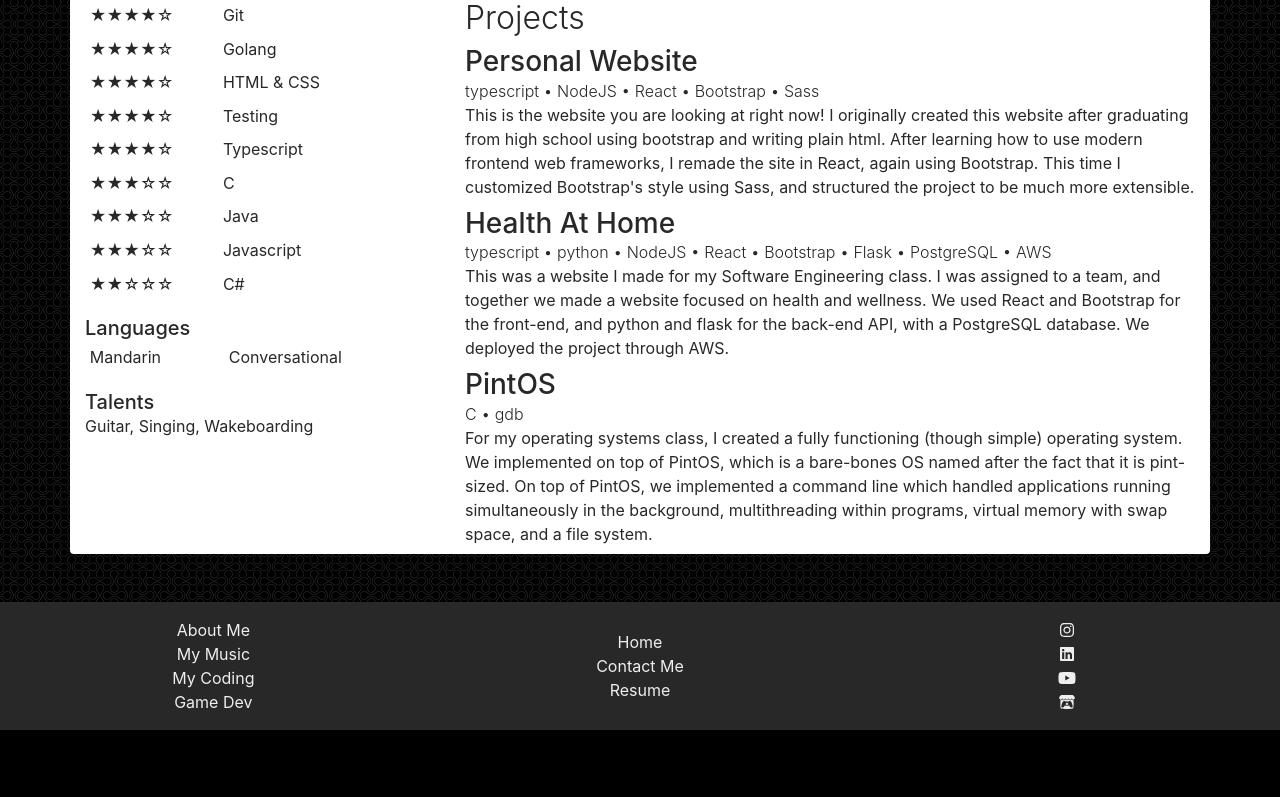
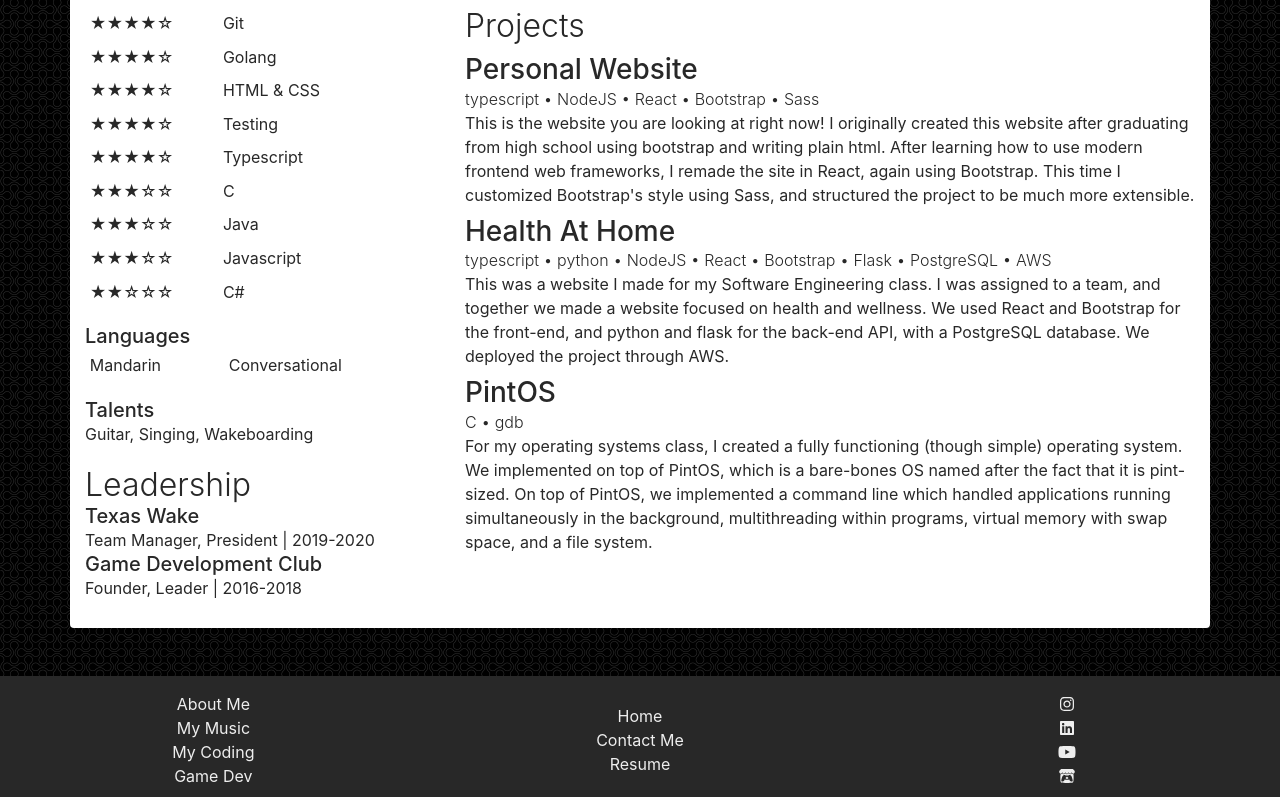
Before and after one commit to jonathanserbent/jonathanserbent.com, a React (Create React App) app: page /resume in a window 1280 px wide. Shown: the part 1230-2027 px from the top of the page. Before the commit the page ends 1960 px from the top, so only its background shows below. Built offline with nearby package versions, Linux system fonts and the light colour scheme.

Commit message:
Finished and Cleaned up Resume
Moved all json into one file, added a bucket for the resume components, added leadership. Added name and last updated.

```diff
--- /dev/null
+++ b/src/components/Resume/ResumeLeadership.tsx
@@ -0,0 +1,27 @@
+import React from "react";
+import { Col, Container, Row } from "react-bootstrap";
+
+
+type leadershipPosition = {
+    org: string,
+    position: string,
+    date: string
+}
+
+type leadershipProps = {
+    leadership: leadershipPosition[]
+}
+
+export const ResumeLeadership: React.FC<leadershipProps> = (props) => (
+    <Container className="mb-1">
+        <h2 className="font-weight-light my-0 text-center text-md-left">Leadership</h2>
+        <Row>
+            {props.leadership.map(position => (
+                <Col xs={12} key={position.org}>
+                    <h5 className="my-0">{position.org}</h5>
+                    <p className="my-0">{position.position} | {position.date}</p>
+                </Col>
+            ))}
+        </Row>
+    </Container>
+);
--- /dev/null
+++ b/src/components/Resume/index.tsx
@@ -0,0 +1,6 @@
+export { ResumeCoursework } from "./ResumeCoursework";
+export { ResumeEducation } from "./ResumeEducation";
+export { ResumeExperience } from "./ResumeExperience";
+export { ResumeLeadership } from "./ResumeLeadership";
+export { ResumeProjects } from "./ResumeProjects";
+export { ResumeSkills } from "./ResumeSkills";
--- a/src/data/Resume/ResumeExperience.json
+++ b/src/data/Resume/Resume.json
@@ -1,4 +1,32 @@
 {
+    "schools": [
+        {
+            "name": "University of Texas",
+            "department": "College of Natural Sciences",
+            "degree": "BSA in Computer Science",
+            "graduation": "May 2022",
+            "location": "Austin, TX",
+            "gpa": "3.5/4.0"
+        },
+        {
+            "name": "Concordia International School Shanghai",
+            "department": "",
+            "degree": "",
+            "graduation": "May 2018",
+            "location": "Shanghai, China",
+            "gpa": ""
+        }
+    ],
+    "courses": [
+        "Data Structures",
+        "Object Oriented Programming",
+        "Software Engineering",
+        "Computer Architecture",
+        "Algorithms and Complexity",
+        "Operating Systems",
+        "Matrices and Linear Algebra",
+        "Discrete Math"
+    ],
     "jobs": [
         {
             "company": "PayPal",
@@ -62,5 +90,90 @@
                 "Worked on front end web development for a big data team within Dell using Bootstrap, HTML, and CSS."
             ]
         }
+    ],
+    "programmingLanguages": [
+        {
+            "language":"Python",
+            "skillLevel": 5
+        },
+        {
+            "language":"C++",
+            "skillLevel": 5
+        },
+        {
+            "language":"Golang",
+            "skillLevel": 4
+        },
+        {
+            "language":"Java",
+            "skillLevel": 3
+        },
+        {
+            "language":"Shell",
+            "skillLevel": 5
+        },
+        {
+            "language":"HTML & CSS",
+            "skillLevel": 4
+        },
+        {
+            "language":"Docker",
+            "skillLevel": 4
+        },
+        {
+            "language":"Git",
+            "skillLevel": 4
+        },
+        {
+            "language":"C",
+            "skillLevel": 3
+        },
+        {
+            "language":"C#",
+            "skillLevel": 2
+        },
+        {
+            "language":"Javascript",
+            "skillLevel": 3
+        },
+        {
+            "language":"Typescript",
+            "skillLevel": 4
+        },
+        {
+            "language":"Agile Development",
+            "skillLevel": 4
+        },
+        {
+            "language":"CI/CD",
+            "skillLevel": 5
+        },
+        {
+            "language":"Testing",
+            "skillLevel": 4
+        }
+    ],
+    "languages": [
+        {
+            "language": "Mandarin",
+            "proficiency": "Conversational"
+        }
+    ],
+    "talents": [
+        "Guitar",
+        "Singing",
+        "Wakeboarding"
+    ],
+    "leadership": [
+        {
+            "org": "Texas Wake",
+            "position": "Team Manager, President",
+            "date": "2019-2020"
+        },
+        {
+            "org": "Game Development Club",
+            "position": "Founder, Leader",
+            "date": "2016-2018"
+        }
     ]
 }
--- a/src/data/Resume/ResumeEducation.json
+++ /dev/null
@@ -1,30 +0,0 @@
-{
-    "schools": [
-        {
-            "name": "University of Texas",
-            "department": "College of Natural Sciences",
-            "degree": "BSA in Computer Science",
-            "graduation": "May 2022",
-            "location": "Austin, TX",
-            "gpa": "3.5/4.0"
-        },
-        {
-            "name": "Concordia International School Shanghai",
-            "department": "",
-            "degree": "",
-            "graduation": "May 2018",
-            "location": "Shanghai, China",
-            "gpa": ""
-        }
-    ],
-    "courses": [
-        "Data Structures",
-        "Object Oriented Programming",
-        "Software Engineering",
-        "Computer Architecture",
-        "Algorithms and Complexity",
-        "Operating Systems",
-        "Matrices and Linear Algebra",
-        "Discrete Math"
-    ]
-}
--- a/src/data/Resume/ResumeSkills.json
+++ /dev/null
@@ -1,75 +0,0 @@
-{
-    "programmingLanguages": [
-        {
-            "language":"Python",
-            "skillLevel": 5
-        },
-        {
-            "language":"C++",
-            "skillLevel": 5
-        },
-        {
-            "language":"Golang",
-            "skillLevel": 4
-        },
-        {
-            "language":"Java",
-            "skillLevel": 3
-        },
-        {
-            "language":"Shell",
-            "skillLevel": 5
-        },
-        {
-            "language":"HTML & CSS",
-            "skillLevel": 4
-        },
-        {
-            "language":"Docker",
-            "skillLevel": 4
-        },
-        {
-            "language":"Git",
-            "skillLevel": 4
-        },
-        {
-            "language":"C",
-            "skillLevel": 3
-        },
-        {
-            "language":"C#",
-            "skillLevel": 2
-        },
-        {
-            "language":"Javascript",
-            "skillLevel": 3
-        },
-        {
-            "language":"Typescript",
-            "skillLevel": 4
-        },
-        {
-            "language":"Agile Development",
-            "skillLevel": 4
-        },
-        {
-            "language":"CI/CD",
-            "skillLevel": 5
-        },
-        {
-            "language":"Testing",
-            "skillLevel": 4
-        }
-    ],
-    "languages": [
-        {
-            "language": "Mandarin",
-            "proficiency": "Conversational"
-        }
-    ],
-    "talents": [
-        "Guitar",
-        "Singing",
-        "Wakeboarding"
-    ]
-}
--- a/src/pages/Resume.tsx
+++ b/src/pages/Resume.tsx
@@ -1,14 +1,9 @@
 import { Container, Row, Col } from "react-bootstrap";
-import { ResumeEducation } from "../components/Resume/ResumeEducation";
-import { ResumeCoursework } from "../components/Resume/ResumeCoursework";
-import { ResumeSkills} from "../components/Resume/ResumeSkills";
-import { ResumeExperience} from "../components/Resume/ResumeExperience";
-import { ResumeProjects } from "../components/Resume/ResumeProjects";
-import { default as ResumeEducationData } from "../data/Resume/ResumeEducation.json";
-import { default as ResumeSkillsData } from "../data/Resume/ResumeSkills.json";
-import { default as ResumeExperienceData } from "../data/Resume/ResumeExperience.json";
+import { ResumeCoursework, ResumeEducation, ResumeExperience, ResumeLeadership, ResumeProjects, ResumeSkills } from "../components/Resume";
 import { default as ProjectsData } from "../data/Projects/Projects.json";
+import { default as ResumeData } from "../data/Resume/Resume.json"
 import { Dates } from "../app/Dates";
+import React from "react";
 
 const Resume = () => (
     <Container fluid>
@@ -24,17 +19,18 @@ const Resume = () => (
                 <h4 className="text-center">{Dates.resume}</h4>
             </Col>
         </Row>
-        <Container className="bg-white text-dark my-5 rounded">
+        <Container className="bg-white text-dark my-5 rounded py-2 pb-4 ">
             <h1 className="display-3 text-center">Jonathan Serbent</h1>
             <hr/>
             <Row>
                 <Col md={4} className="mx-0 px-0">
-                    <ResumeEducation {...ResumeEducationData}/>
-                    <ResumeCoursework {...ResumeEducationData}/>
-                    <ResumeSkills {...ResumeSkillsData}/>
+                    <ResumeEducation {...ResumeData}/>
+                    <ResumeCoursework {...ResumeData}/>
+                    <ResumeSkills {...ResumeData}/>
+                    <ResumeLeadership {...ResumeData}/>
                 </Col>
                 <Col md={8} className="mx-0 px-0">
-                    <ResumeExperience {...ResumeExperienceData}/>
+                    <ResumeExperience {...ResumeData}/>
                     <ResumeProjects {...ProjectsData} />
                 </Col>
             </Row>
```
